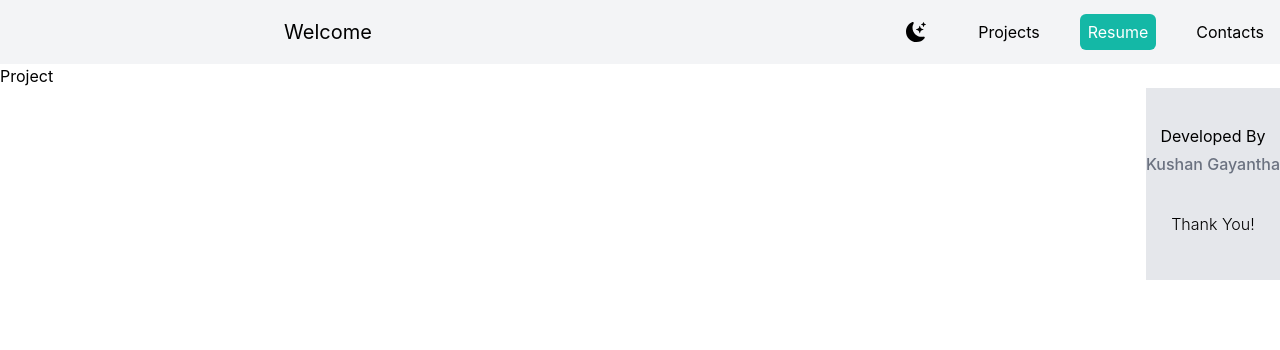
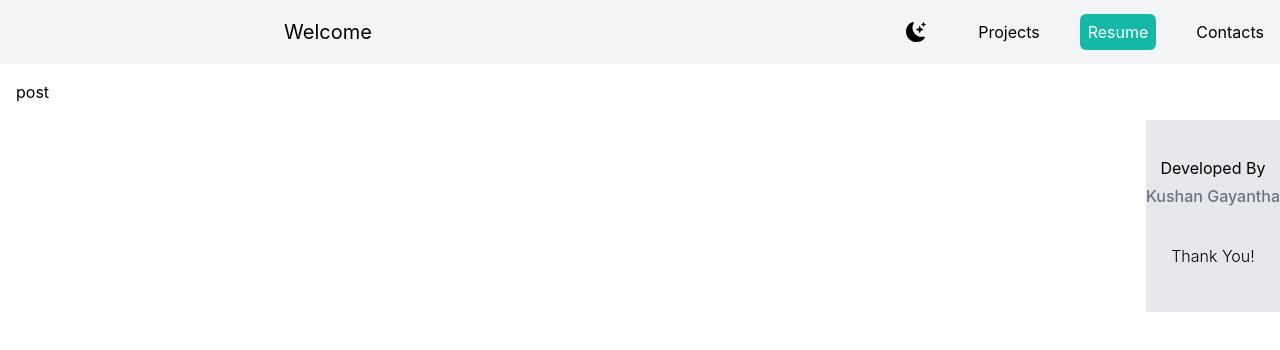
Before and after one commit to Kushan2k/portfolio-nextjs, a Next.js app: page /projects/1 in a window 1280 px wide. Shown: the top 350 px of the page. Built offline with nearby package versions, Linux system fonts and the light colour scheme.

Commit message:
img added

```diff
--- a/next.config.js
+++ b/next.config.js
@@ -2,6 +2,9 @@
 const nextConfig = {
   reactStrictMode: true,
   swcMinify: true,
+  images: {
+    domains: ['drive.google.com'],
+  }
 }
 
 module.exports = nextConfig
--- a/package.json
+++ b/package.json
@@ -12,7 +12,8 @@
     "next": "12.3.1",
     "react": "18.2.0",
     "react-dom": "18.2.0",
-    "react-icons": "^4.4.0"
+    "react-icons": "^4.4.0",
+    "sharp": "^0.31.1"
   },
   "devDependencies": {
     "autoprefixer": "^10.4.12",
--- a/pages/index.js
+++ b/pages/index.js
@@ -4,18 +4,11 @@ import Navbar from '../Components/Navbar'
 import About from '../Components/About'
 import Service from '../Components/Service'
 import Projects from '../Components/Projects'
-import { useState } from 'react'
-import Footer from '../Components/Footer'
+
 
 export default function Home() {
 
-  const [color, setColor] = useState(false)
 
-  function setColorTheme() {
-    setColor(!color)
-  }
-
-  console.log(color)
 
   return (
     <div className={styles.container}>
--- a/pages/projects/[pid].js
+++ b/pages/projects/[pid].js
@@ -1,8 +1,10 @@
 
 
-function Project() {
+function Project({post}) {
   return (
-    <div>Project</div>
+    <div className=" p-4">
+      post
+    </div>
   )
 }
 
--- a/pages/projects/index.js
+++ b/pages/projects/index.js
@@ -1,10 +1,14 @@
+import Link from 'next/link'
 import React from 'react'
 
-export default function index() {
+export default function index({posts}) {
   return (
     <div className='m-4 h-screen bg-blue-200 items-center flex justify-center'>
       <h1 className=' text-2xl leading-10 text-center'>
         Comming soon
+        <br />
+
+
       </h1>
     </div>
   )
```
Also changed, not shown: 2 other files (tests, documents, lock files or other folders).
